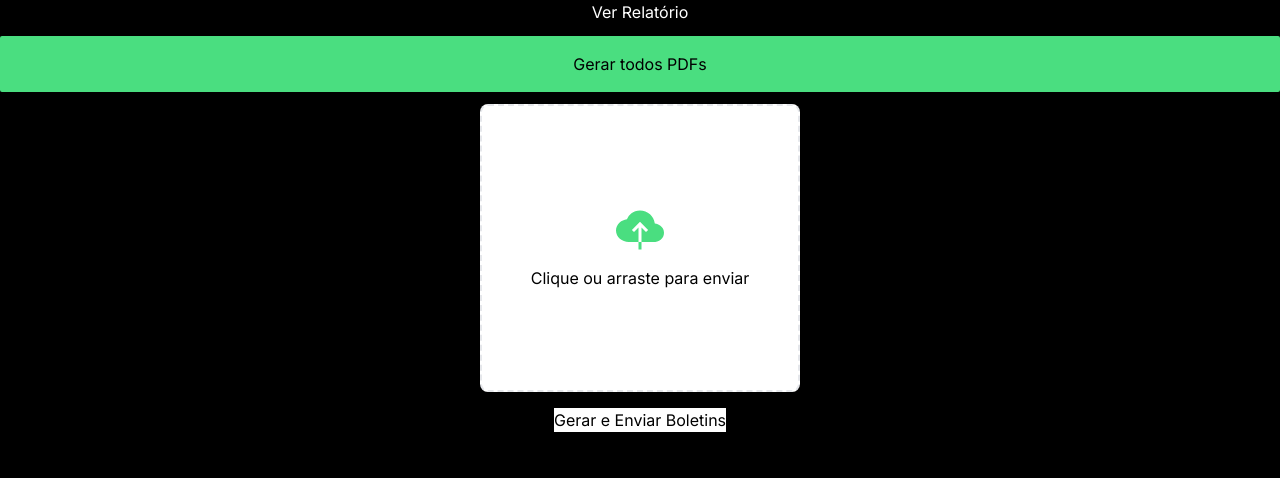
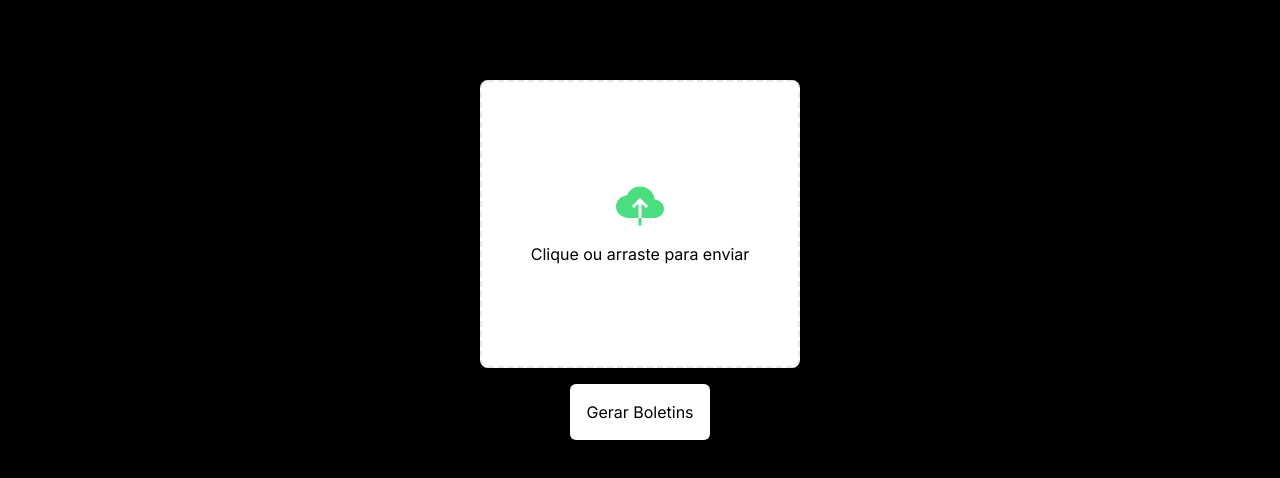
Before and after one commit to tailanpatrick/boletim-por-email-incluir, a Next.js app: page /pdf in a window 1280 px wide. Shown: the top 478 px of the page. Built offline with nearby package versions, Linux system fonts and the light colour scheme.

Commit message:
Comentados os componentes de teste de geração de boletim único

```diff
--- a/app/pdf/page.tsx
+++ b/app/pdf/page.tsx
@@ -36,14 +36,14 @@ export default function PDF() {
   };
 
   return (
-    <div className="flex flex-col gap-3">
-      <PDFViewer studentId={'4'} />
-      <GeneratePDFs />
+    <div className="flex flex-col gap-3 p-20">
+      {/* <PDFViewer studentId={'4'} />
+      <GeneratePDFs /> */}
 
       <form onSubmit={handleSubmit} className="flex flex-col items-center gap-4">
-        <FileUpload onFileUpload={setSelectedFile} /> {/* Alterado para 'onFileUpload' */}
-        <button type="submit" className="bg-white flex-1">
-          Gerar e Enviar Boletins
+        <FileUpload onFileUpload={setSelectedFile} />
+        <button type="submit" className="bg-white flex-1 p-4 rounded-md">
+          Gerar Boletins
         </button>
       </form>
     </div>
```
